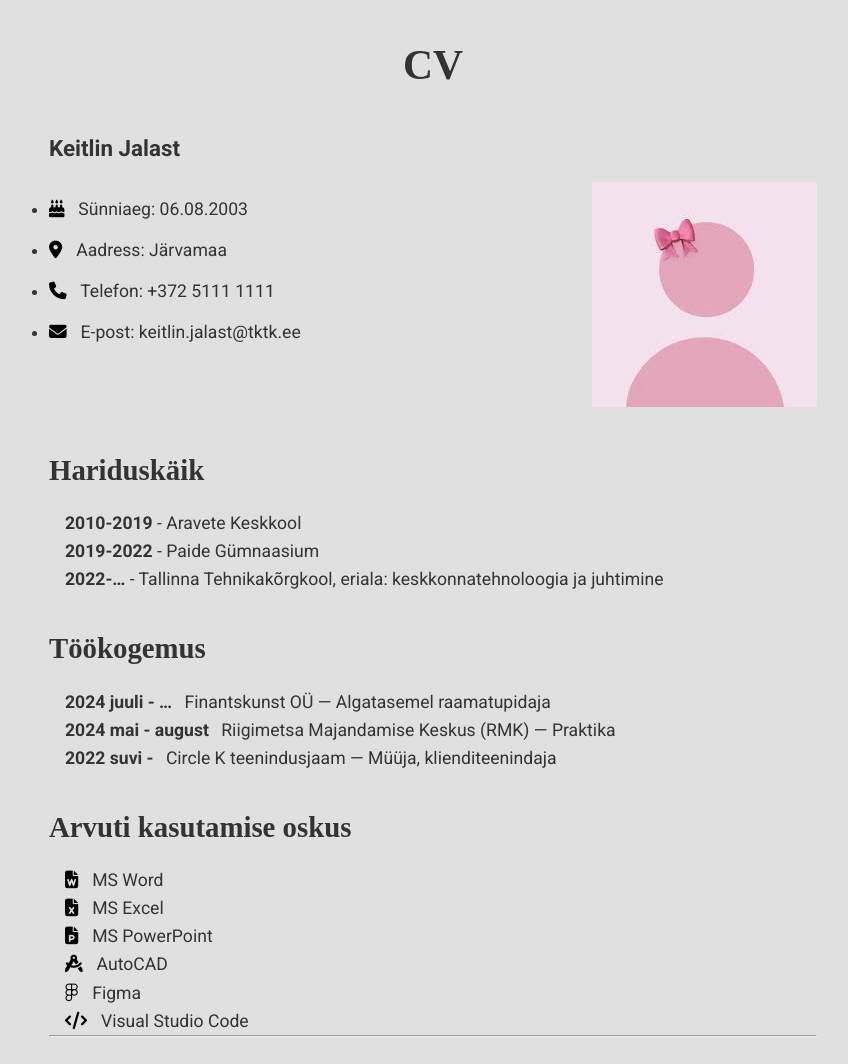
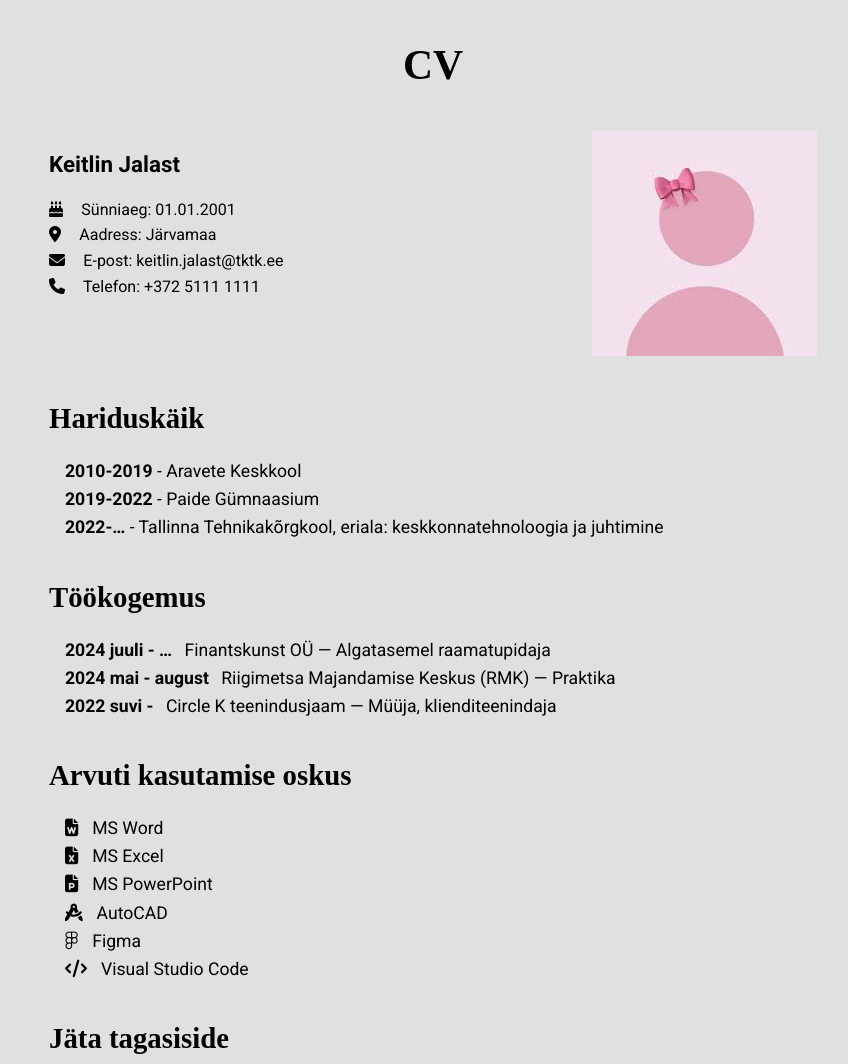
Before and after one commit to keitlinj/week17, a plain HTML site: page index.html in a window 1280 px wide. Shown: the top 1064 px of the page, without its empty margins (207-1055 px from the left). Drawn offline with Linux system fonts and the light colour scheme.

Commit message:
add week 13 files

```diff
--- a/css/style.css
+++ b/css/style.css
@@ -1,7 +1,7 @@
 @import url('https://fonts.googleapis.com/css2?family=Roboto:ital,wght@0,100..900;1,100..900&display=swap');
 
 :root {
-    --primary-color: #333333;
+    --primary-color: rgb(0, 0, 0);
     --primary-light: #e1e0e0;
     --muted-grey: #7D6F6F;
     --accent-yellow: #000000;
@@ -50,19 +50,13 @@ header h1 {
 }
 
 
-/*h1 {
-    font-family: var(--heading-font);
-    font-weight: 900;
-    font-size: 2.8rem;
-    margin-bottom: 0.5rem;
-}*/
+.personal-info .fullname {
+    font-weight: bold;
+    font-size: 1.4rem;
+    margin-bottom: 0.9rem;
+    margin-top: 1rem;
 
-.author {
-    font-size: 1.4rem;
-    font-weight: bold;
-    margin-bottom: 1rem;
 }
-
 .personal-info {
     grid-column: 1/2;
     grid-row: 2/3;
@@ -70,13 +64,13 @@ header h1 {
     padding-left: 0;
 }
 .personal-info li {
-    margin: 0.8rem 0;
+    margin: 2rem 0;
     font-size: 1.1rem;
 }
 
 .personal-info i {
     color: var(--accent-yellow);
-    margin-right: 0.6rem;
+    margin-right: 0.9rem;
 }
 
 .personal-info a {
@@ -111,8 +105,6 @@ header h1 {
     transition: opacity 0.2s ease-in-out;
 
 }
-
-
 
 
 .education ul,
--- /dev/null
+++ b/data.js
@@ -0,0 +1,28 @@
+
+const fNameSpan = document.querySelector('#fName');const lNameSpan = document.querySelector('#lName');
+
+const ageSpan = document.querySelector('#age');
+const aadressSpan = document.querySelector('#aadress');
+const epostSpan = document.querySelector('#epost');
+const telefonSpan = document.querySelector('#telefon');
+
+window.onload = () => {
+
+
+    fetch('profile.json')
+    .then(response => response.json())
+    .then(data => {
+
+        console.log(data);
+
+        fNameSpan.textContent = data.fName;
+        lNameSpan.textContent = data.lName;
+
+        ageSpan.textContent = data.age;
+        aadressSpan.textContent = data.aadress;
+        epostSpan.textContent = data.epost;
+        telefonSpan.textContent = data.telefon;
+
+
+    })
+};
--- a/index.html
+++ b/index.html
@@ -15,22 +15,19 @@
     <header>
       <div class="header-left"></div>
       <h1>CV</h1>
-      <h2 class="author">Keitlin Jalast</h2>
 
 
     </header>
 
+ <div class="personal-info">
+      <ul>
+        <p class="fullname"><span id="fName"></span> <span id="lName"></span></p>
+        <p><i class="fa-solid fa-cake-candles"></i> Sünniaeg: <span id="age"></span></p>
+        <p><i class="fa-solid fa-location-dot"></i> Aadress: <span id="aadress"></span></p>
+        <p><i class="fa-solid fa-envelope"></i> E-post: <span id="epost"></span></p>
+        <p><i class="fa-solid fa-phone"></i> Telefon: <span id="telefon"></span></p>
+    </div>
 
-
-    <div class="personal-info">
-      <ul>
-        <li><i class="fa-solid fa-cake-candles"></i> Sünniaeg: 06.08.2003</li>
-        <li><i class="fa-solid fa-location-dot"></i> Aadress: Järvamaa</li>
-        <li><i class="fa-solid fa-phone"></i> Telefon: <a href="tel:+37251111111">+372 5111 1111</a></li>
-        <li><i class="fa-solid fa-envelope"></i> E-post: <a
-            href="mailto:keitlin.jalast@tktk.ee">keitlin.jalast@tktk.ee</a></li>
-      </ul>
-    </div>
 
 
     <div class="image-container">
@@ -40,10 +37,7 @@
 
       </div>
 
-
-
     </div>
-
 
     <section class="main">
       <div class="education">
@@ -69,9 +63,6 @@
 
 
 
-
-
-
         <div class="skills">
           <h2 class="main-title">Arvuti kasutamise oskus</h2>
           <ul>
@@ -83,12 +74,6 @@
             <li><i class="fa-solid fa-code"></i> Visual Studio Code</li>
           </ul>
         </div>
-
-
-
-
-        <hr>
-
 
 
 
@@ -128,16 +113,13 @@
 
             </div>
 
-
-
-
-
             <div class="reviews-btn-container">
      </section>
 
      <footer>&#169;2025</footer>
 
-  <script src="app.js"></script>
+  <script src="CV.js"></script>
+  <script src="data.js"></script>
 
 </body>
 </html>
--- /dev/null
+++ b/profile.json
@@ -0,0 +1,8 @@
+{
+    "fName": "Keitlin",
+    "lName": "Jalast",
+    "age": "01.01.2001",
+    "aadress": "Järvamaa",
+    "epost": "keitlin.jalast@tktk.ee",
+    "telefon": "+372 5111 1111"
+}
```
Also changed, not shown: CV.js (line endings or trailing spaces).
